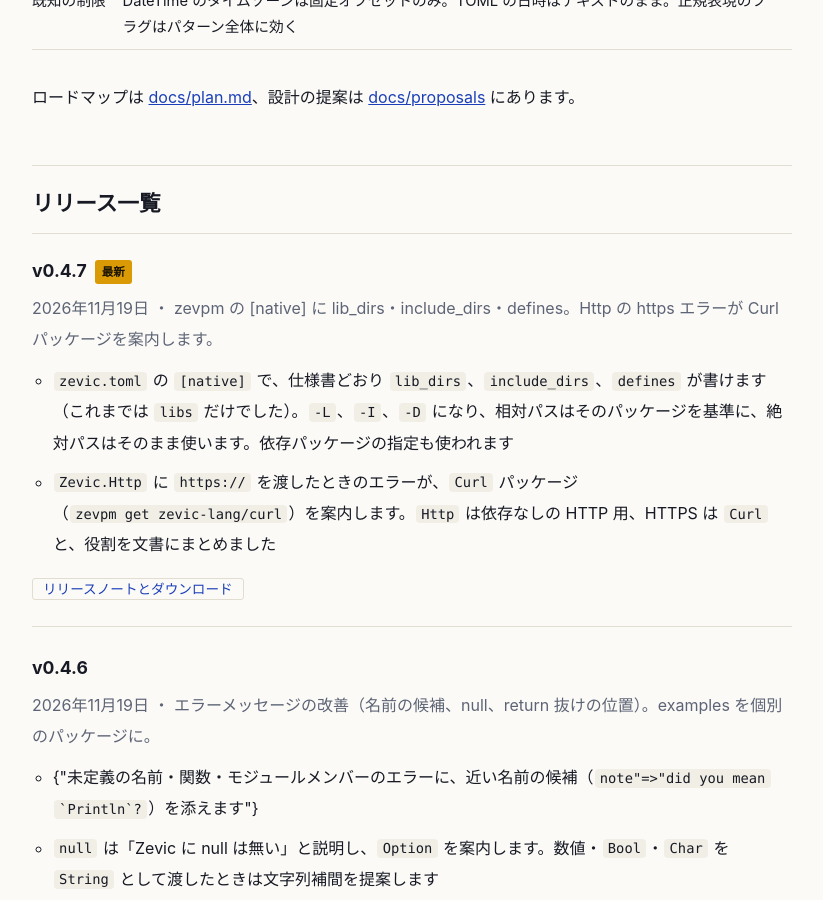
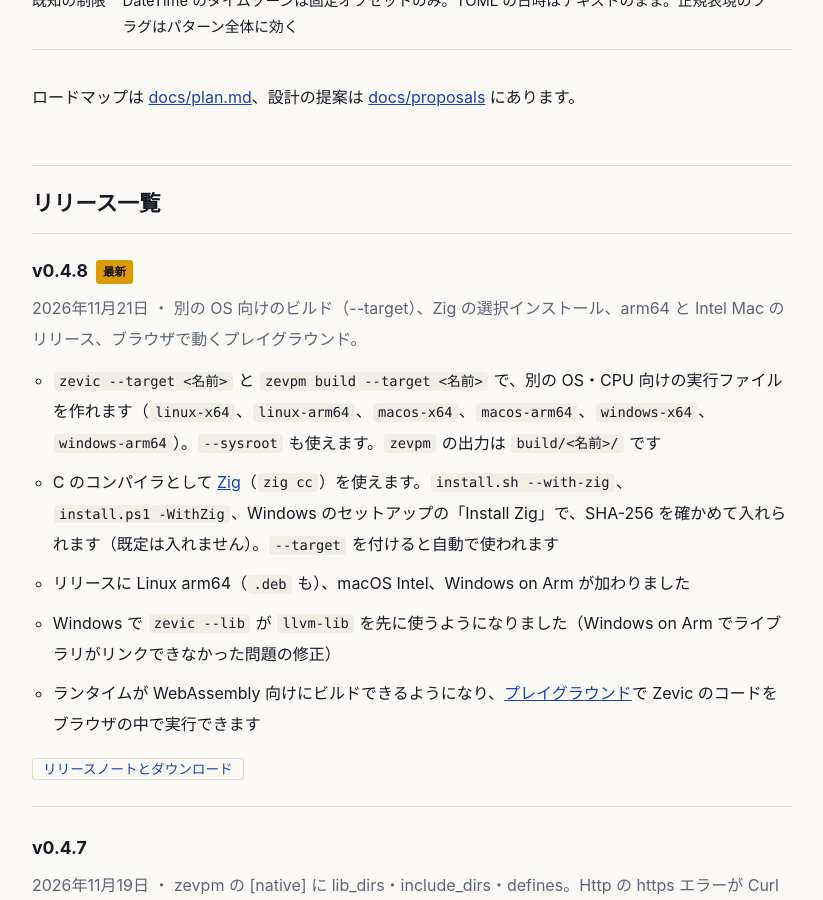
Before and after one commit to zevic-lang/zevic-lang.github.io, a Jekyll site: the page built from releases.html, in a window 1280 px wide and 900 px high, scrolled down 813 px. Shown: the whole window, without its empty margins (228-1051 px from the left). Built offline with Jekyll 4.4.1, drawn with Linux system fonts in a browser that asks for light colours.

Commit message:
Site: Zevic 0.4.8 (version, release notes, blog) (#6)
Co-authored-by: Claude <noreply@anthropic.com>

```diff
--- a/_config.yml
+++ b/_config.yml
@@ -8,7 +8,7 @@ logo: /assets/img/logo.png
 
 github_org: https://github.com/zevic-lang
 repo: https://github.com/zevic-lang/zevic
-version: "0.4.7"
+version: "0.4.8"
 
 markdown: kramdown
 highlighter: rouge
--- a/_data/releases.yml
+++ b/_data/releases.yml
@@ -1,3 +1,20 @@
+- version: 0.4.8
+  date: 2026-11-21
+  summary: 別の OS 向けのビルド（--target）、Zig の選択インストール、arm64 と Intel Mac のリリース、ブラウザで動くプレイグラウンド。
+  changes:
+  - <code>zevic --target &lt;名前&gt;</code> と <code>zevpm build --target &lt;名前&gt;</code> で、別の OS・CPU 向けの実行ファイルを作れます（<code>linux-x64</code>、<code>linux-arm64</code>、<code>macos-x64</code>、<code>macos-arm64</code>、<code>windows-x64</code>、<code>windows-arm64</code>）。<code>--sysroot</code> も使えます。<code>zevpm</code> の出力は <code>build/&lt;名前&gt;/</code> です
+  - C のコンパイラとして <a href="https://ziglang.org/">Zig</a>（<code>zig cc</code>）を使えます。<code>install.sh --with-zig</code>、<code>install.ps1 -WithZig</code>、Windows のセットアップの「Install Zig」で、SHA-256 を確かめて入れられます（既定は入れません）。<code>--target</code> を付けると自動で使われます
+  - リリースに Linux arm64（<code>.deb</code> も）、macOS Intel、Windows on Arm が加わりました
+  - Windows で <code>zevic --lib</code> が <code>llvm-lib</code> を先に使うようになりました（Windows on Arm でライブラリがリンクできなかった問題の修正）
+  - ランタイムが WebAssembly 向けにビルドできるようになり、<a href="/playground/">プレイグラウンド</a>で Zevic のコードをブラウザの中で実行できます
+  release: true
+  summary_en: Builds for other systems (--target), Zig as an optional install, arm64 and Intel Mac releases, and a playground that runs in the browser.
+  changes_en:
+  - '<code>zevic --target &lt;name&gt;</code> and <code>zevpm build --target &lt;name&gt;</code> build for another OS and CPU (<code>linux-x64</code>, <code>linux-arm64</code>, <code>macos-x64</code>, <code>macos-arm64</code>, <code>windows-x64</code>, <code>windows-arm64</code>). <code>--sysroot</code> works too. <code>zevpm</code> writes to <code>build/&lt;name&gt;/</code>'
+  - '<a href="https://ziglang.org/">Zig</a> (<code>zig cc</code>) works as the C compiler. <code>install.sh --with-zig</code>, <code>install.ps1 -WithZig</code> and the "Install Zig" task of the Windows setup install it, checked against its SHA-256 (off by default). It is used automatically when you pass <code>--target</code>'
+  - Releases now include Linux arm64 (with a <code>.deb</code>), macOS Intel and Windows on Arm
+  - On Windows, <code>zevic --lib</code> tries <code>llvm-lib</code> first (this fixes a static library that could not be linked on Windows on Arm)
+  - The runtime builds for WebAssembly, and the <a href="/en/playground/">playground</a> runs Zevic code inside your browser'
 - version: 0.4.7
   date: 2026-11-19
   summary: zevpm の [native] に lib_dirs・include_dirs・defines。Http の https エラーが Curl パッケージを案内します。
```
Also changed, not shown: _posts/2026-11-21-zevic-0-4-8.md (added, +13 -0 lines), _posts/en/2026-11-21-zevic-0-4-8.md (added, +13 -0 lines).
